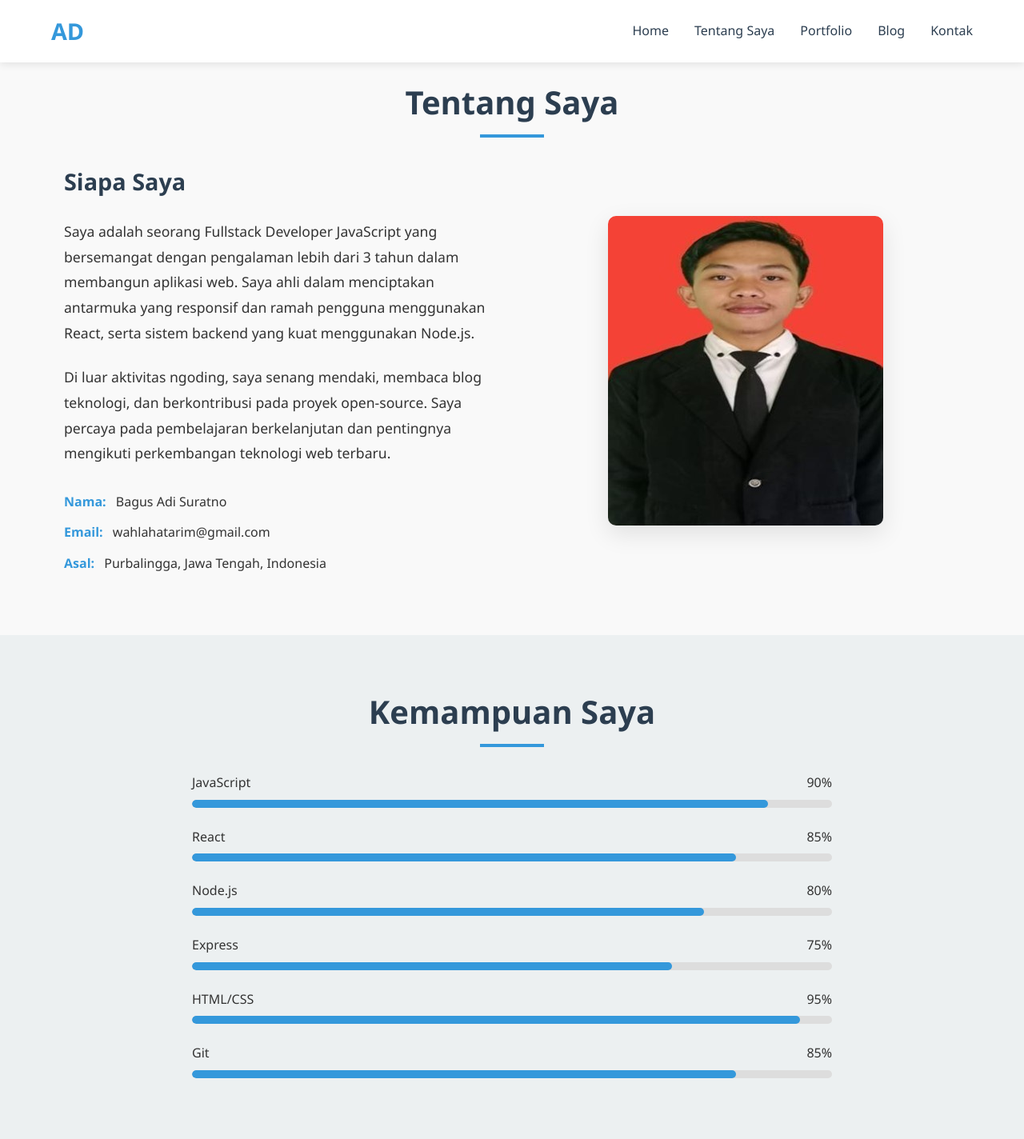
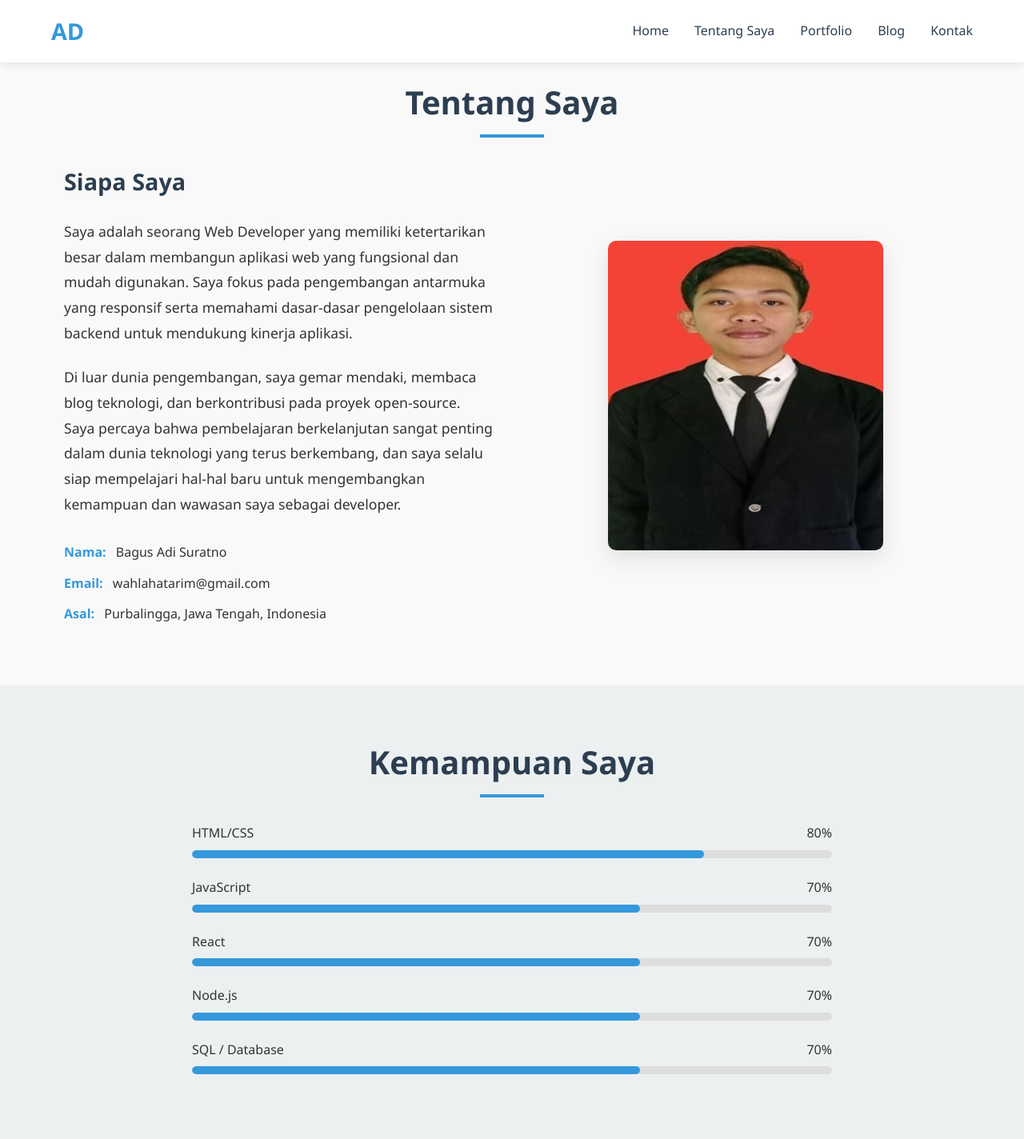
Before and after one commit to adiwebpro/adi-frontend, a React (Create React App) app: page /about in a window 1280 px wide. Shown: the top 1424 px of the page at 80% size. Built offline with nearby package versions, Linux system fonts and the light colour scheme.

Commit message:
Update About.js

```diff
--- a/src/pages/About.js
+++ b/src/pages/About.js
@@ -8,13 +8,13 @@ const About = () => {
   }, []);
 
   const skills = [
-    { name: 'JavaScript', level: 90 },
-    { name: 'React', level: 85 },
-    { name: 'Node.js', level: 80 },
-    { name: 'Express', level: 75 },
-    { name: 'HTML/CSS', level: 95 },
-    { name: 'Git', level: 85 }
-  ];
+  { name: 'HTML/CSS', level: 80 },
+  { name: 'JavaScript', level: 70 },
+  { name: 'React', level: 70 },
+  { name: 'Node.js', level: 70 },
+  { name: 'SQL / Database', level: 70 },
+];
+
 
   return (
     <div className="about-page">
@@ -25,12 +25,12 @@ const About = () => {
             <div className="about-text">
               <h3>Siapa Saya</h3>
               <p>
-                Saya adalah seorang Fullstack Developer JavaScript yang bersemangat dengan pengalaman lebih dari 3 tahun dalam membangun aplikasi web.
-                Saya ahli dalam menciptakan antarmuka yang responsif dan ramah pengguna menggunakan React, serta sistem backend yang kuat menggunakan Node.js.
+                Saya adalah seorang Web Developer yang memiliki ketertarikan besar dalam membangun aplikasi web yang fungsional dan mudah digunakan.
+                Saya fokus pada pengembangan antarmuka yang responsif serta memahami dasar-dasar pengelolaan sistem backend untuk mendukung kinerja aplikasi.
               </p>
               <p>
-                Di luar aktivitas ngoding, saya senang mendaki, membaca blog teknologi, dan berkontribusi pada proyek open-source.
-                Saya percaya pada pembelajaran berkelanjutan dan pentingnya mengikuti perkembangan teknologi web terbaru.
+                Di luar dunia pengembangan, saya gemar mendaki, membaca blog teknologi, dan berkontribusi pada proyek open-source.
+                Saya percaya bahwa pembelajaran berkelanjutan sangat penting dalam dunia teknologi yang terus berkembang, dan saya selalu siap mempelajari hal-hal baru untuk mengembangkan kemampuan dan wawasan saya sebagai developer.
               </p>
               <div className="personal-info">
                 <div>
```
